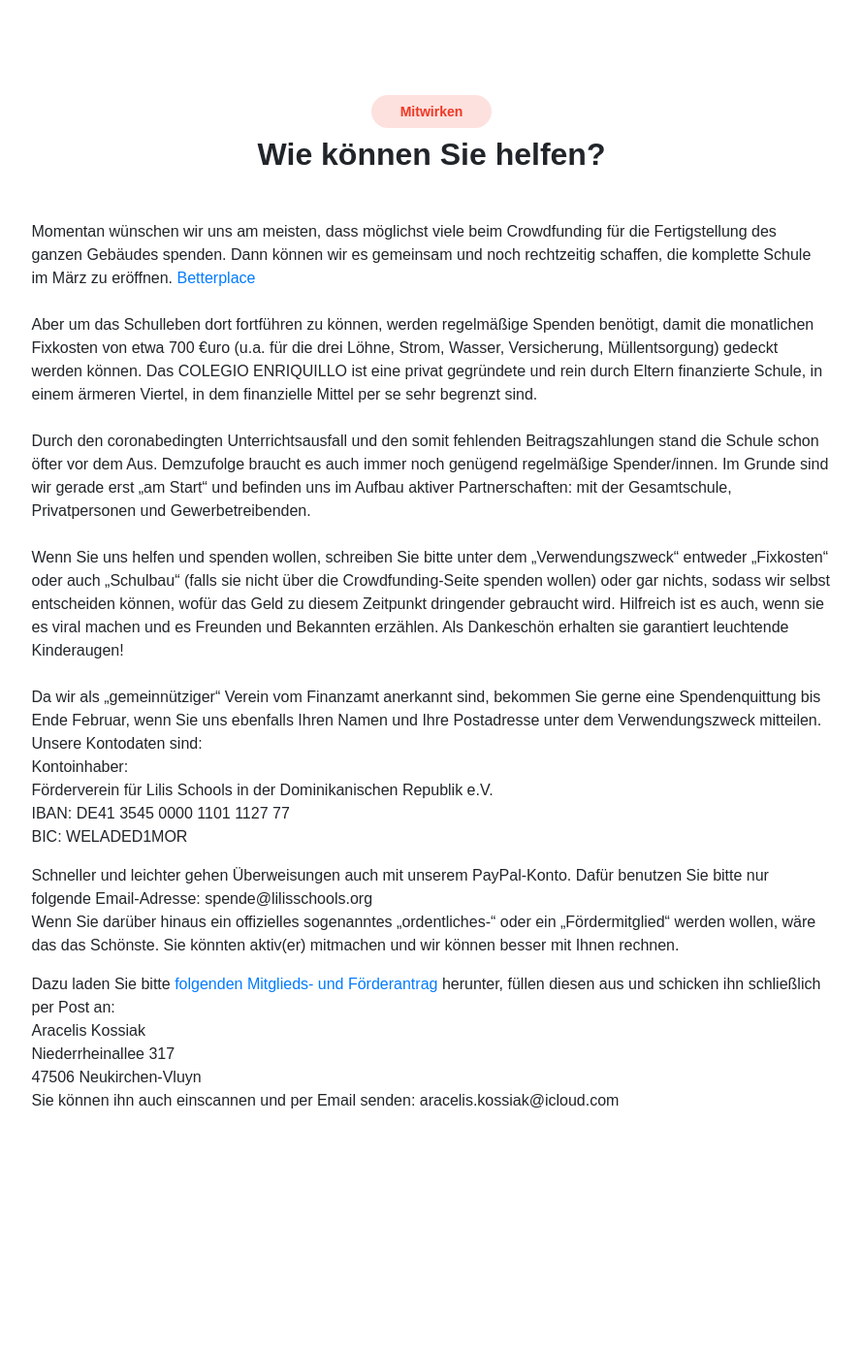
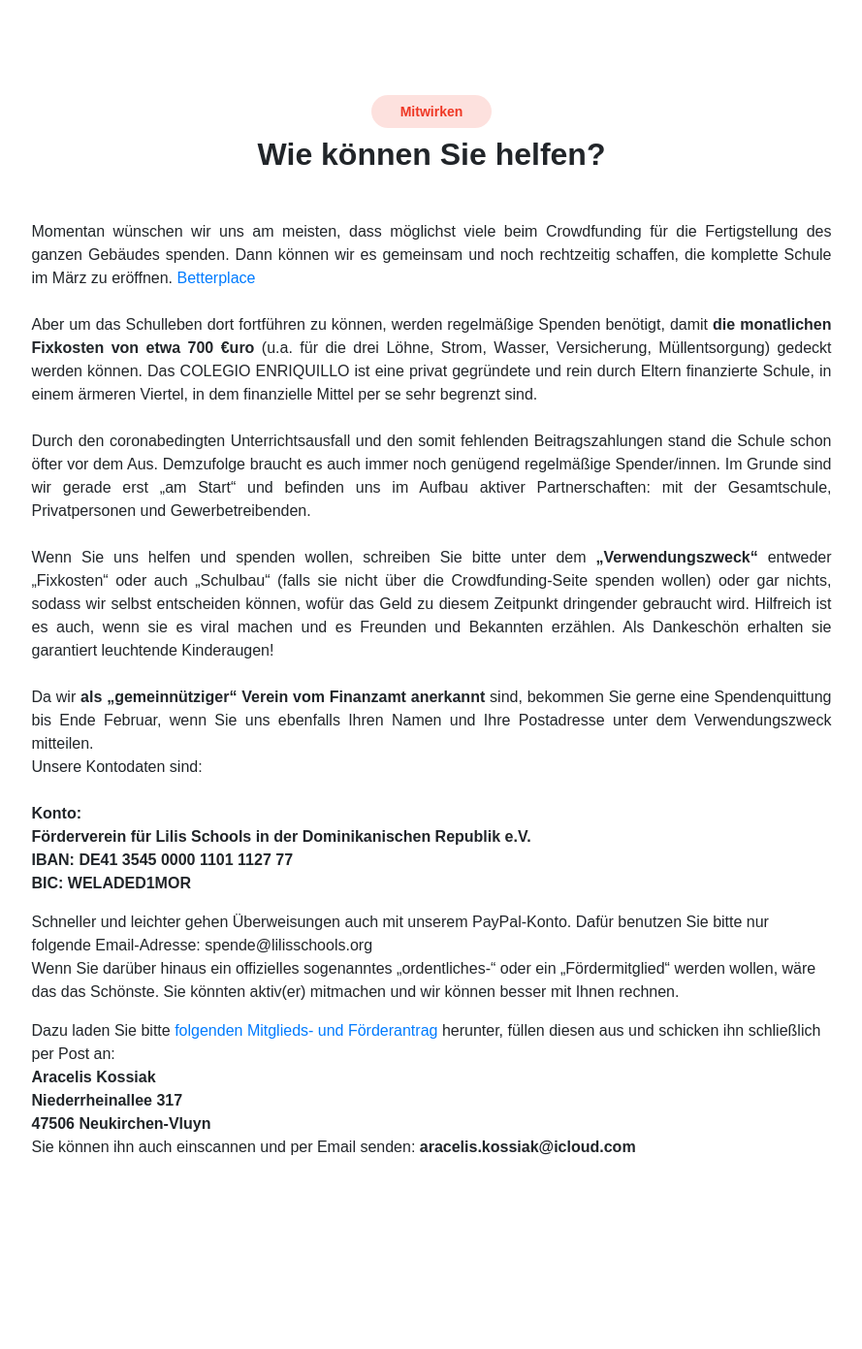
Before and after one commit to 11Tuvork28/lilis-school, a Django app: page / in a window 1280 px wide. Shown: the part 2680-4071 px from the top of the page at 97% size, without its empty margins (195-1084 px from the left). Run offline with Django 3.2, Linux system fonts and the light colour scheme; data that the repository does not hold is empty; some libraries are stand-ins or nearby versions; some web fonts are replaced.

Commit message:
Fixed speeling and formatting

```diff
--- a/web/templates/web/home.html
+++ b/web/templates/web/home.html
@@ -20,7 +20,8 @@
           Mit guter Bildungsarbeit werden den Kindern aus diesem ärmeren Vorort
           von Puerto Plata weiterhin bessere Zukunftschancen mitgegeben.
           <br><br>
-          Dies war damals schon nicht leicht, aber es ist durch die Corona/Politik bzw. den Folgen und nun fehlenden
+          Dies war damals schon nicht leicht, aber es ist durch Corona bzw. die
+          Schulschließungen den Folgen und nun fehlenden
           Elternbeiträgen noch weitaus schwieriger geworden. Die Anzahl der Schüler/innen und Klassenstufen hat sich
           leider immer weiter verringert, ABER es besteht begründete Hoffnung, dass es nun rechtzeitig wieder aufwärts
           geht…
@@ -41,7 +42,7 @@
       </div>
       {% endif %} {% endfor %}
       <div class="col-lg-5 wow fadeInRight">
-        <h2 class="fw-light">EIN NEUES SCHULHAUS IST FAST FERTIG</h2>
+        <h2 class="fw-light">EIN NEUES SCHULHAUS IST FAST FERTIG.</h2>
         <h5 class="fg-theme mb-3">DIE 2. ETAGE MIT HOF AUF DEM DACH FEHLT!!!</h5>
         <p class="text-justify">
           Durch die unglaublich „glückliche Idee“ unseres Mitglieds Tobi und seiner Kontaktaufnahme zur
@@ -94,7 +95,7 @@
           {% for goal in roadmap %}
           <li>
             <div class="details">
-              <h5>{{ goal.Headline }}</h5>
+              <h5><b>{{ goal.Headline }}</b></h5>
               <p class="text-justify">
                 {{ goal.Beschreibung | linebreaksbr }}
                 <a href="https://lilisschools.org/pictures/Satzung.docx">Satzung hier herunterladen</a>
@@ -119,7 +120,7 @@
     </h2>
     <div class="row justify-content-center mt-5 wow fadeInUp">
       <div class="col-md-9">
-        <p class="text-left">
+        <p class="text-justify">
           Momentan wünschen wir uns am meisten, dass möglichst viele beim
           Crowdfunding für die Fertigstellung des ganzen Gebäudes spenden. Dann
           können wir es gemeinsam und noch rechtzeitig schaffen, die komplette
@@ -127,7 +128,7 @@
           <a
             href="https://www.betterplace.org/de/projects/99703-lilis-school-soll-fertigwerden-spender-fuer-letztes-stockwerk-gesucht">Betterplace</a><br /><br />
           Aber um das Schulleben dort fortführen zu können, werden regelmäßige
-          Spenden benötigt, damit die monatlichen Fixkosten von etwa 700 €uro
+          Spenden benötigt, damit <b>die monatlichen Fixkosten von etwa 700 €uro</b>
           (u.a. für die drei Löhne, Strom, Wasser, Versicherung, Müllentsorgung)
           gedeckt werden können. Das COLEGIO ENRIQUILLO ist eine privat
           gegründete und rein durch Eltern finanzierte Schule, in einem ärmeren
@@ -139,26 +140,25 @@
           aktiver Partnerschaften: mit der Gesamtschule, Privatpersonen und
           Gewerbetreibenden.<br /><br />
           Wenn Sie uns helfen und spenden wollen, schreiben Sie bitte unter dem
-          „Verwendungszweck“ entweder „Fixkosten“ oder auch „Schulbau“ (falls
+          <b>„Verwendungszweck“</b> entweder „Fixkosten“ oder auch „Schulbau“ (falls
           sie nicht über die Crowdfunding-Seite spenden wollen) oder gar nichts,
           sodass wir selbst entscheiden können, wofür das Geld zu diesem
           Zeitpunkt dringender gebraucht wird. Hilfreich ist es auch, wenn sie
           es viral machen und es Freunden und Bekannten erzählen. Als Dankeschön
           erhalten sie garantiert leuchtende Kinderaugen!
           <br /><br />
-          Da wir als „gemeinnütziger“ Verein vom Finanzamt anerkannt sind,
+          Da wir <b>als „gemeinnütziger“ Verein vom Finanzamt anerkannt</b> sind,
           bekommen Sie gerne eine Spendenquittung bis Ende Februar, wenn Sie uns
           ebenfalls Ihren Namen und Ihre Postadresse unter dem Verwendungszweck
           mitteilen.
 
           <br />
-          Unsere Kontodaten sind: <br />
-          Kontoinhaber: <br />Förderverein für Lilis Schools in der
+          Unsere Kontodaten sind: <br /><br />
+          <b>Konto: <br />Förderverein für Lilis Schools in der
             Dominikanischen Republik e.V. <br />
             IBAN: DE41 3545 0000 1101 1127 77
-
             <br />
-          BIC: WELADED1MOR
+            BIC: WELADED1MOR</b>
 
           <br />
         </p>
@@ -177,14 +177,14 @@
             Förderantrag</a> herunter,
           füllen diesen aus und schicken ihn schließlich per Post an:
           <br />
-          Aracelis Kossiak
+          <b>Aracelis Kossiak
             <br />
             Niederrheinallee 317
             <br />
-          47506 Neukirchen-Vluyn
+            47506 Neukirchen-Vluyn</b>
           <br />
           Sie können ihn auch einscannen und per Email senden:
-          aracelis.kossiak@icloud.com
+          <b>aracelis.kossiak@icloud.com</b>
         </p>
       </div>
     </div>
```
Lines whose indentation alone changed are shown as unchanged.
